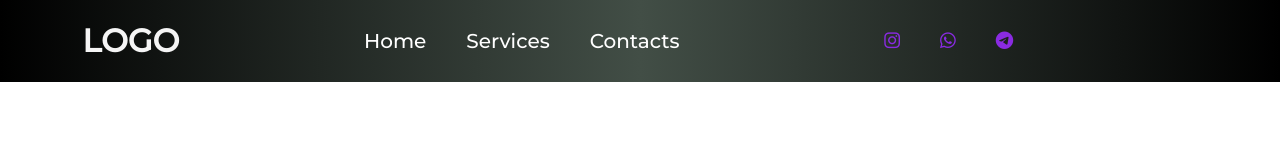
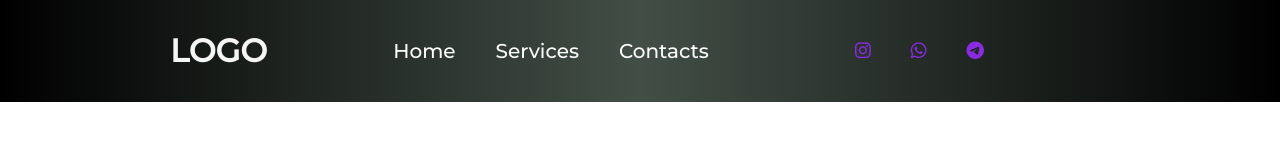
Before and after one commit to azizfrp23/practica, a plain HTML site: page index.html in a window 1280 px wide. Drawn offline with Linux system fonts and the light colour scheme.

Commit message:
master:i changed nav

```diff
--- a/css/style.css
+++ b/css/style.css
@@ -12,7 +12,9 @@ ul{
     background: rgb(0,0,0);
     background: linear-gradient(90deg, rgba(0,0,0,1) 0%, rgba(66,78,70,1) 50%, rgba(0,0,0,1) 100%);
     display: flex;
-    justify-content: space-around;
+    justify-content: space-evenly;
+    width: 90%;
+    padding: 10px 5%;
 }
 .nav h1{
     color: whitesmoke;
```
